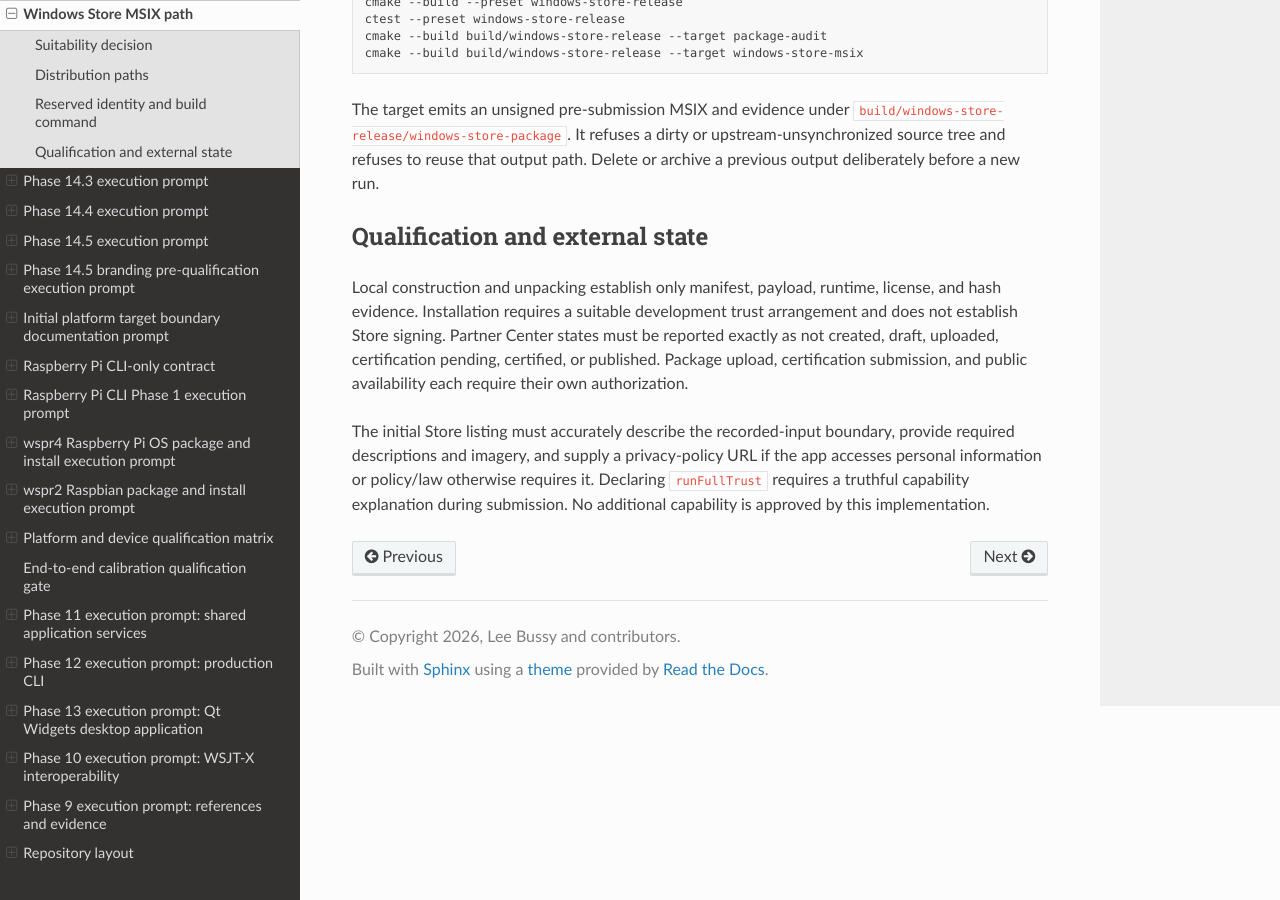
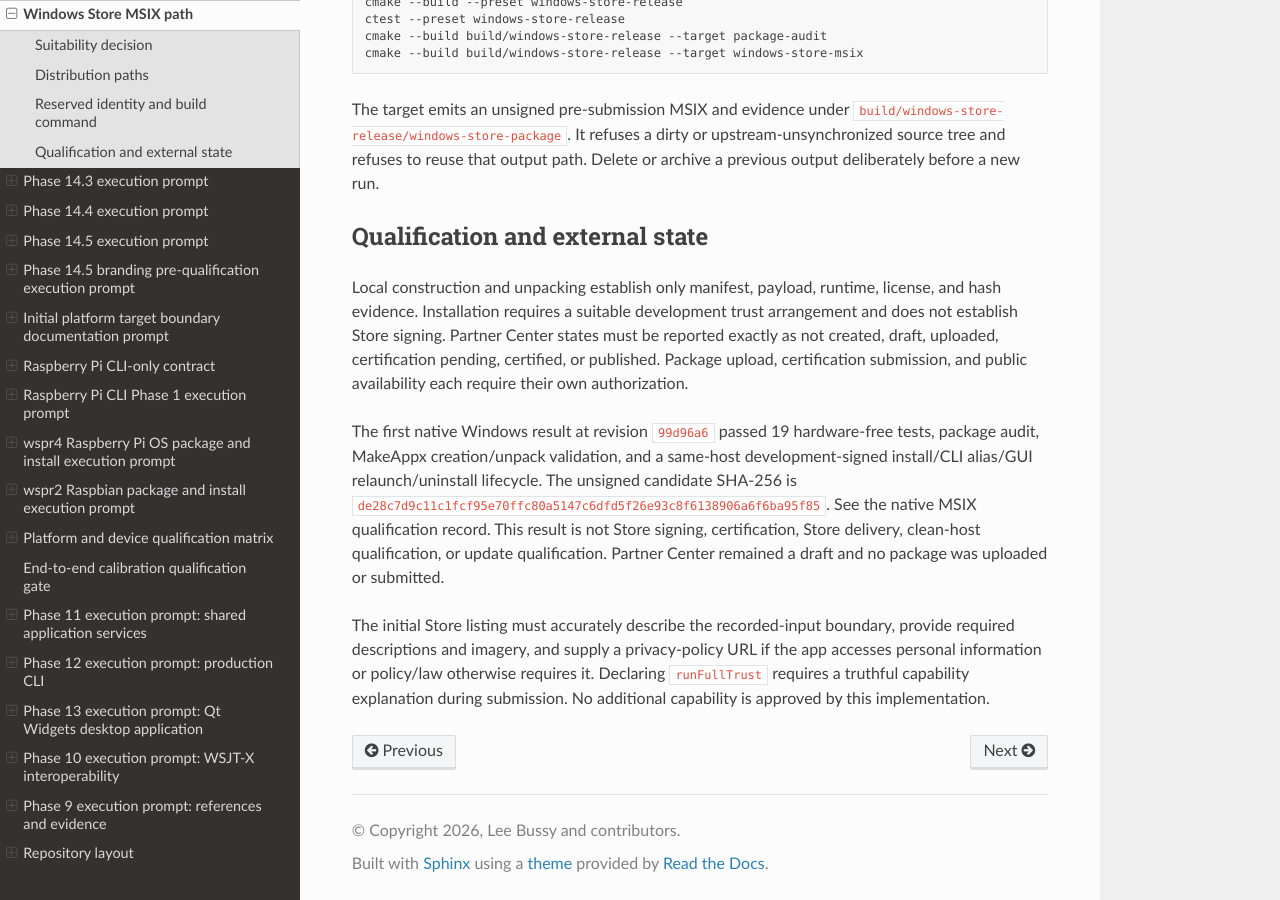
Before and after one commit to lbussy/SDR-Calibration, a Sphinx documentation site: the page built from docs/development/windows-store-msix.md, in a window 1280 px wide and 900 px high, scrolled down 1177 px. Built offline with Sphinx 7.4.7 and the Read the Docs theme 3.1.0, drawn with Linux system fonts in a browser that asks for light colours.

Commit message:
Record native Windows Store MSIX qualification

```diff
--- a/docs/development/windows-store-msix.md
+++ b/docs/development/windows-store-msix.md
@@ -63,6 +63,16 @@ reported exactly as not created, draft, uploaded, certification pending,
 certified, or published. Package upload, certification submission, and public
 availability each require their own authorization.
 
+The first native Windows result at revision `99d96a6` passed 19 hardware-free
+tests, package audit, MakeAppx creation/unpack validation, and a same-host
+development-signed install/CLI alias/GUI relaunch/uninstall lifecycle. The
+unsigned candidate SHA-256 is
+`de28c7d9c11c1fcf95e70ffc80a5147c6dfd5f26e93c8f6138906a6f6ba95f85`.
+See the [native MSIX qualification record](../../evidence/windows-store/2026-08-17-native-msix-qualification/README.md).
+This result is not Store signing, certification, Store delivery, clean-host
+qualification, or update qualification. Partner Center remained a draft and no
+package was uploaded or submitted.
+
 The initial Store listing must accurately describe the recorded-input boundary,
 provide required descriptions and imagery, and supply a privacy-policy URL if
 the app accesses personal information or policy/law otherwise requires it.
```
Also changed, not shown: docs/development/platform-and-device-matrix.md (+1 -1 lines), evidence/windows-store/2026-08-17-native-msix-qualification/README.md (added), 15 other files.
